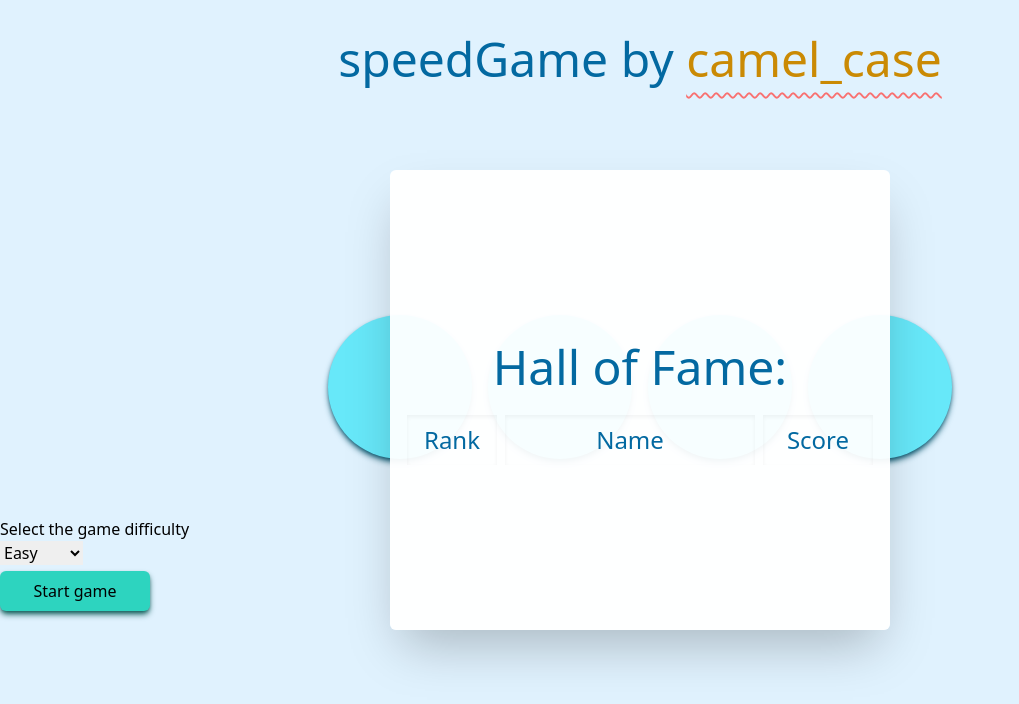
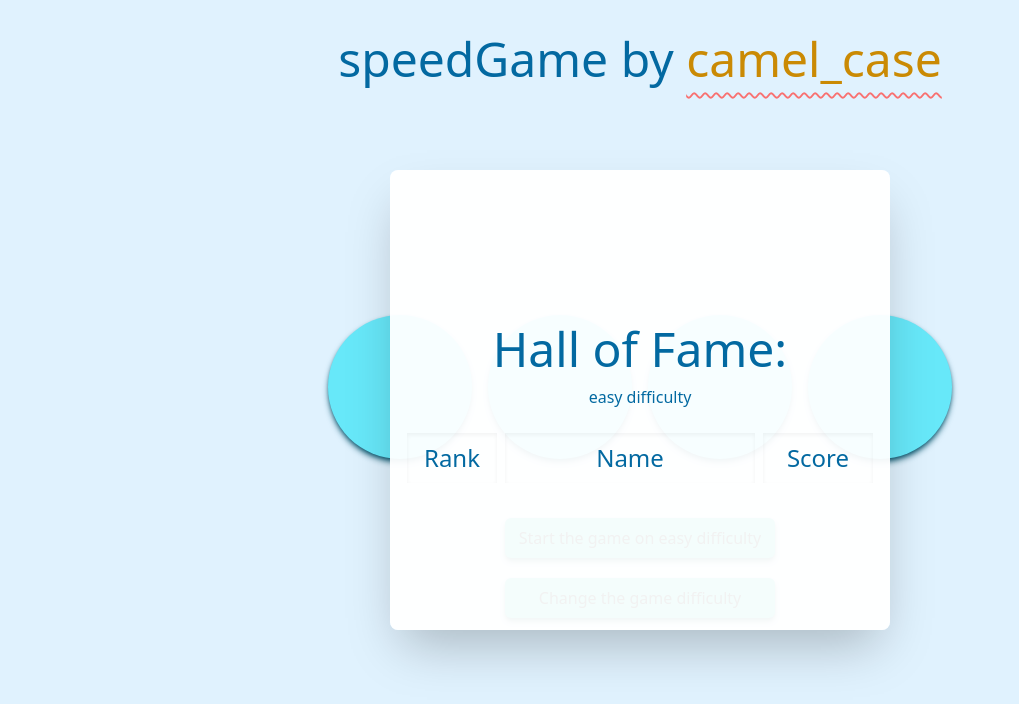
Before and after one commit to Kapshtak/speedGameReact, a React (Create React App) app: page / in a window 1280 px wide. Both pictures are taken after a click on the button "Hall of hame!". Shown: the top 704 px of the page, without its empty margins (0-1019 px from the left). Built offline with nearby package versions, Linux system fonts and the light colour scheme.

Commit message:
The difficulty feature has been implemented.

```diff
--- a/src/App.tsx
+++ b/src/App.tsx
@@ -20,25 +20,33 @@ class App extends Component {
     name: '',
     modal: false,
     hallOfFameVisibility: false,
-    difficulty: 'easy'
+    difficultySelectionVisibility: false,
+    difficulty: 'easy',
+    topScoreLabel: 'topScoreEasy'
   }
 
   setGameDifficulty = () => {
     switch (this.state.difficulty) {
       case 'easy':
-        this.setState({ gameMaxSpeed: 750, gameStep: 0.98 })
+        this.setState({ gameMaxSpeed: 750, gameStep: 0.98, topScoreLabel: 'topScoreEasy' })
         break
       case 'medium':
-        this.setState({ gameMaxSpeed: 650, gameStep: 0.95 })
+        this.setState({ gameMaxSpeed: 650, gameStep: 0.95, topScoreLabel: 'topScoreMedium' })
         break
       case 'hard':
-        this.setState({ gameMaxSpeed: 550, gameStep: 0.92 })
+        this.setState({ gameMaxSpeed: 550, gameStep: 0.92, topScoreLabel: 'topScoreHard' })
         break
     }
   }
 
   gameDifficultyHandler = (event: React.ChangeEvent<HTMLSelectElement>) => {
-    this.setState({difficulty: event.target.value})
+    this.setState({ difficulty: event.target.value })
+  }
+
+  difficultySelectionVisibility = () => {
+    this.setState({
+      difficultySelectionVisibility: !this.state.difficultySelectionVisibility
+    })
   }
 
   clickHandler = (id: number): void => {
@@ -72,7 +80,7 @@ class App extends Component {
   }
 
   checkTopScore = (): boolean => {
-    const topScoreString = localStorage.getItem('topScore')
+    const topScoreString = localStorage.getItem(this.state.topScoreLabel)
     let topScore: { name: string; score: number }[] = []
     if (topScoreString !== null) {
       topScore = JSON.parse(topScoreString)
@@ -133,7 +141,7 @@ class App extends Component {
 
   setTopScore = (event: React.FormEvent<HTMLFormElement>) => {
     event.preventDefault()
-    const topScoreString = localStorage.getItem('topScore')
+    const topScoreString = localStorage.getItem(this.state.topScoreLabel)
     let topScore: { name: string; score: number }[] = []
     if (topScoreString !== null) {
       topScore = JSON.parse(topScoreString)
@@ -141,12 +149,12 @@ class App extends Component {
     if (topScore.length < 5) {
       topScore.push({ name: this.state.name, score: this.state.score })
       topScore.sort((a, b) => b.score - a.score)
-      localStorage.setItem('topScore', JSON.stringify(topScore.slice(0, 5)))
+      localStorage.setItem(this.state.topScoreLabel, JSON.stringify(topScore.slice(0, 5)))
     } else {
       if (topScore[4].score <= this.state.score) {
         topScore.push({ name: this.state.name, score: this.state.score })
         topScore.sort((a, b) => b.score - a.score)
-        localStorage.setItem('topScore', JSON.stringify(topScore.slice(0, 5)))
+        localStorage.setItem(this.state.topScoreLabel, JSON.stringify(topScore.slice(0, 5)))
       }
     }
     this.setState({
@@ -164,6 +172,7 @@ class App extends Component {
   }
 
   hallOfFame = () => {
+    this.setGameDifficulty()
     this.setState({ hallOfFameVisibility: !this.state.hallOfFameVisibility })
   }
 
@@ -210,23 +219,32 @@ class App extends Component {
           )}
           {this.state.gameStatus === true && <h2>SCORE: {this.state.score}</h2>}
           {this.state.hallOfFameVisibility && (
-            <TopScore onClick={this.hallOfFame} />
+            <TopScore onClick={this.hallOfFame} label={this.state.topScoreLabel} difficulty={this.state.difficulty} />
           )}
         </div>
         <CirclesBlock
           onClick={this.clickHandler}
           activeCircleNumber={this.state.currentCircle}
         />
-        <div className="flex flex-col sm:mt-16 mt-10 font-extralight">
-          <Difficulty onChangeInput={this.gameDifficultyHandler} ></Difficulty>
+        <div className="flex flex-col sm:mt-16 mt-8 font-extralight items-center">
+          {this.state.difficultySelectionVisibility && <Difficulty
+            onChangeInput={this.gameDifficultyHandler}
+            onClick={this.difficultySelectionVisibility}
+          ></Difficulty>}
           {!this.state.gameStatus && (
             <button
-              className="bg-teal-400 w-[150px] h-[40px] rounded-md shadow-md shadow-teal-800 hover:shadow-md hover:shadow-teal-500 transition-all"
+              className="animate-bounce bg-teal-400 w-[270px] h-[40px] rounded-md shadow-md shadow-teal-800 hover:shadow-md hover:shadow-teal-500 transition-all"
               onClick={this.startGame}
             >
-              Start game
+              Start the game on {this.state.difficulty} difficulty
             </button>
           )}
+          {!this.state.gameStatus && <button
+              className="animate-bounce sm:mt-5 mt-3 bg-teal-400 w-[270px] h-[40px] rounded-md shadow-md shadow-teal-800 hover:shadow-md hover:shadow-teal-500 transition-all"
+              onClick={this.difficultySelectionVisibility}
+            >
+              Change the game difficulty
+            </button>}
           {this.state.gameStatus && (
             <button
               className="  bg-cyan-700 text-white w-[150px] h-[40px] rounded-md shadow-md shadow-teal-800 hover:shadow-md hover:shadow-teal-500 transition-all"
--- a/src/Difficulty.tsx
+++ b/src/Difficulty.tsx
@@ -2,17 +2,27 @@ import React from 'react'
 
 interface DifficultyProps {
   onChangeInput: (event: React.ChangeEvent<HTMLSelectElement>) => void
+  onClick: (event: React.MouseEvent<HTMLButtonElement, MouseEvent>) => void
 }
 
-const Difficulty: React.FC<DifficultyProps> = ({ onChangeInput }) => {
+const Difficulty: React.FC<DifficultyProps> = ({ onChangeInput, onClick }) => {
   return (
-    <div className="animate-bounce">
-      <legend>Select the game difficulty</legend>
-      <select name="difficulty" onChange={onChangeInput}>
-        <option value="easy">Easy</option>
-        <option value="medium">Medium</option>
-        <option value="hard">Hard</option>
-      </select>
+    <div
+      className="fixed top-0 left-0 right-0 bottom-0 justify-center flex flex-col items-center ease-in duration-300 z-30"
+    >
+      <div className="bg-white bg-opacity-95 shadow-2xl rounded-lg sm:w-[300px] h-[150px] w-[200px] flex flex-col justify-center items-center">
+        <div className="flex">
+          <legend>Select the game difficulty:&nbsp;</legend>
+          <select className="shadow-inner" name="difficulty" onChange={onChangeInput}>
+            <option value="easy">Easy</option>
+            <option value="medium">Medium</option>
+            <option value="hard">Hard</option>
+          </select>
+        </div>
+        <div className='flex justify-center'>
+          <button onClick={onClick} className="mt-4 bg-teal-400 w-[150px] h-[40px] rounded-md shadow-md shadow-teal-800 hover:shadow-md hover:shadow-teal-500 transition-all text-base text-black font-extralight">Confirm</button>
+        </div>
+      </div>
     </div>
   )
 }
--- a/src/TopScore.tsx
+++ b/src/TopScore.tsx
@@ -1,16 +1,18 @@
 import React from 'react'
 
 interface TopScoreProps {
-  onClick: (event: React.MouseEvent<HTMLDivElement>) => void
+  onClick: (event: React.MouseEvent<HTMLDivElement>) => void,
+  label: string,
+  difficulty: string
 }
 
-const TopScore: React.FC<TopScoreProps> = ({ onClick }) => {
+const TopScore: React.FC<TopScoreProps> = ({ onClick, label, difficulty }) => {
   const getOrdinal = (n: number) => {
     const s = ['th', 'st', 'nd', 'rd']
     const v = n % 100
     return n + (s[(v - 20) % 10] || s[v] || s[0])
   }
-  const topScoreString = localStorage.getItem('topScore')
+  const topScoreString = localStorage.getItem(label)
   let topScore: { name: string; score: number }[] = []
   if (topScoreString !== null) {
     topScore = JSON.parse(topScoreString)
@@ -18,13 +20,14 @@ const TopScore: React.FC<TopScoreProps> = ({ onClick }) => {
 
   return (
     <div
-      className="fixed top-0 left-0 right-0 bottom-0 justify-center flex flex-col items-center ease-in duration-300"
+      className="fixed top-0 left-0 right-0 bottom-0 justify-center flex flex-col items-center ease-in duration-300 z-30"
       onClick={onClick}
     >
-      <div className="bg-white bg-opacity-95 shadow-2xl rounded-md sm:w-[500px] h-[460px] w-[300px] justify-center flex flex-col items-center">
+      <div className="bg-white bg-opacity-95 shadow-2xl rounded-lg sm:w-[500px] h-[460px] w-[300px] justify-center flex flex-col items-center">
         <table className="border-separate border-spacing-2 z-10 ">
           <caption className="caption-top m-4 font-normal text-5xl">
             Hall of Fame:
+            <p className='text-base mt-3'>{difficulty} difficulty</p>
           </caption>
           <thead>
             <tr>
```
Also changed, not shown: 1 other file (tests, documents, lock files or other folders).
